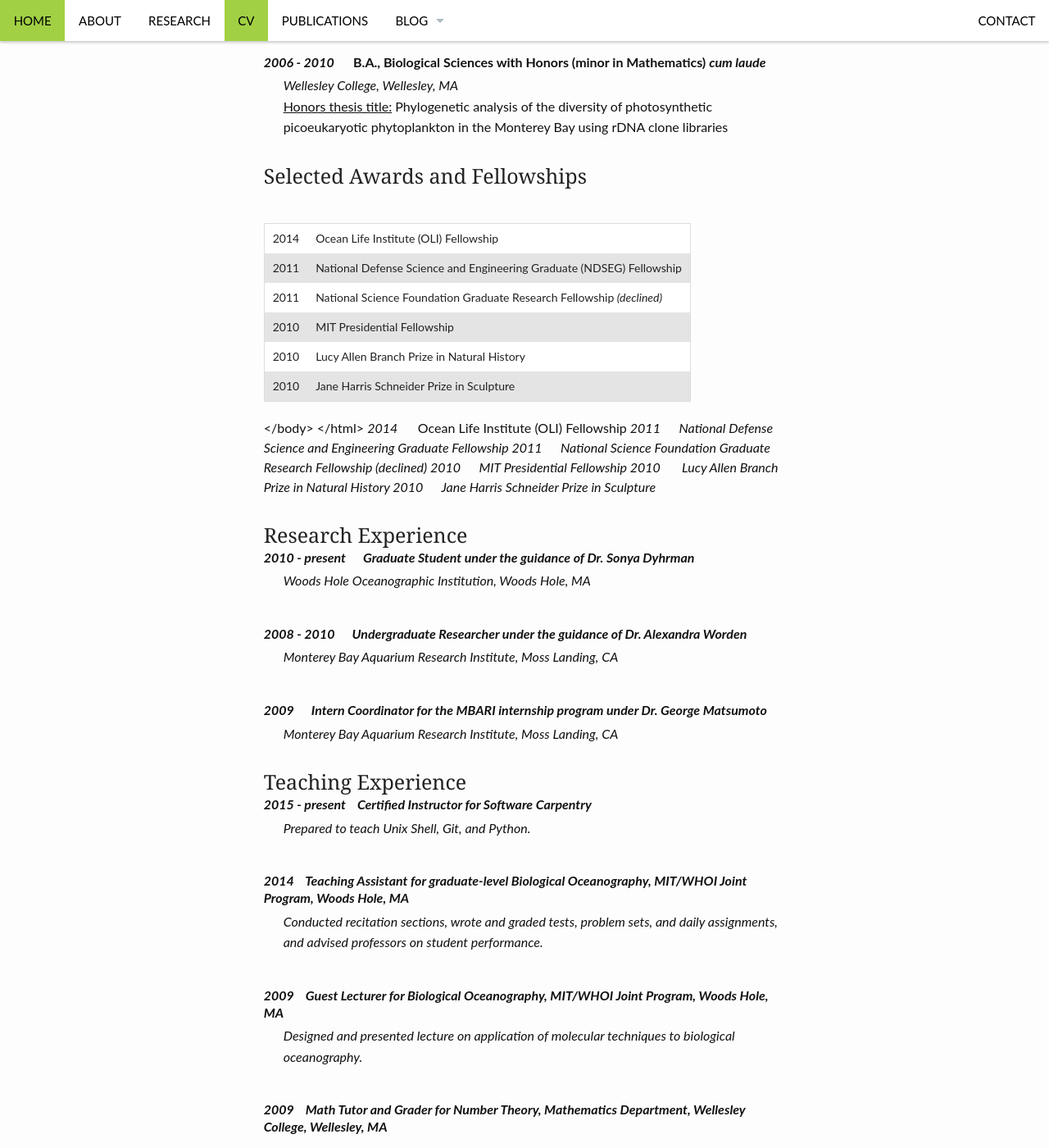
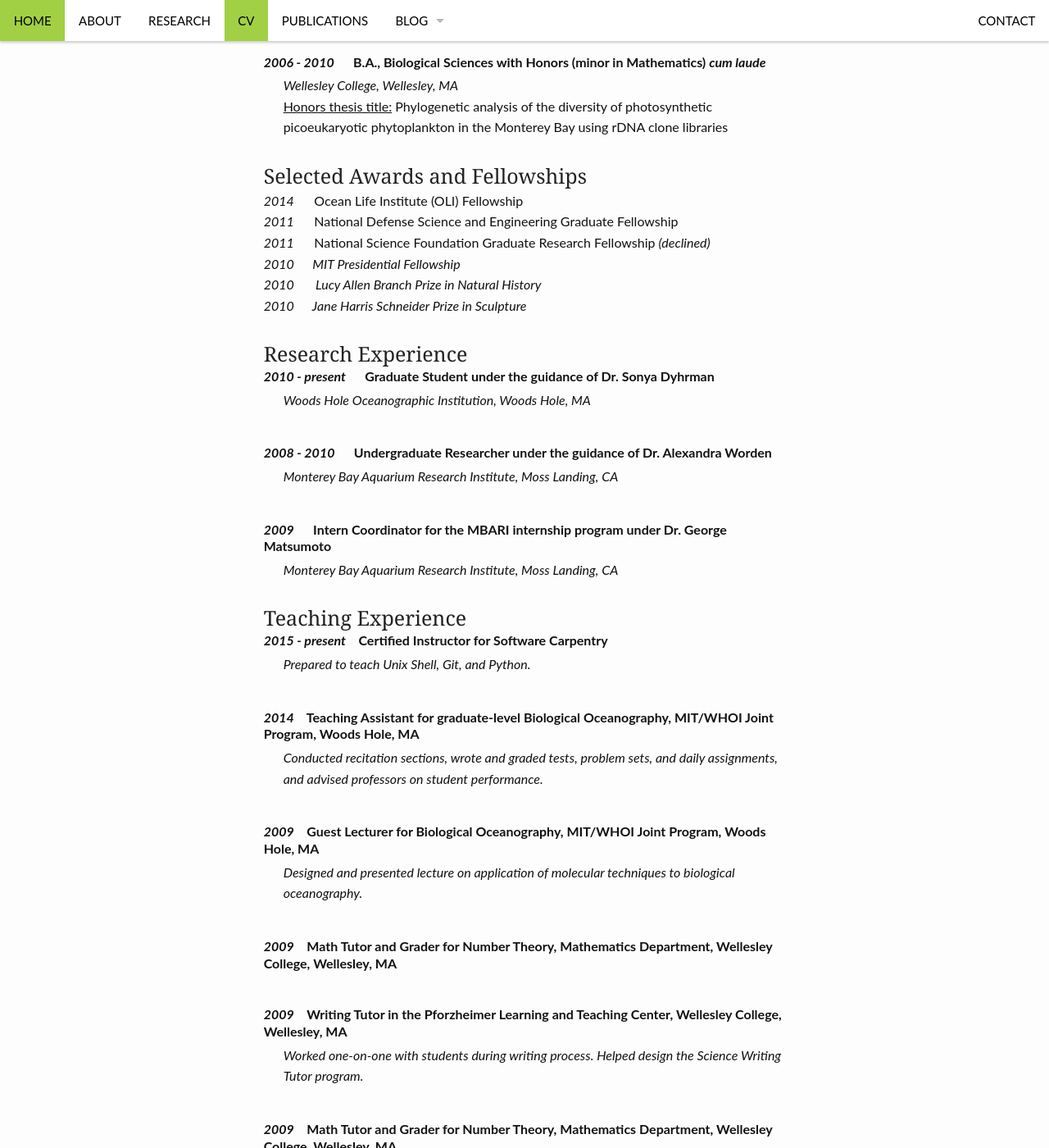
Before and after one commit to halexand/halexand.github.io, a Jekyll site: the page built from pages/CV.md, in a window 1280 px wide and 1400 px high, scrolled down 664 px. Shown: the whole window at 82% size. Built offline with Jekyll 4.4.1, drawn with Linux system fonts in a browser that asks for light colours; some of the changed text lies outside the part shown.

Commit message:
Update CV.md

```diff
--- a/pages/CV.md
+++ b/pages/CV.md
@@ -19,44 +19,41 @@ permalink: "/cv/"
 </dl>
 
 <h3>Selected Awards and Fellowships</h3>
-<table style="width:100%">
-<table border=0>
-<table bgcolor="#FFFFFF">
-   <tr>
-    <td>2014</td>
-    <td>Ocean Life Institute (OLI) Fellowship</td>
-  </tr>
+<!--<table style="width:100%">-->
+<!--<table border=0>-->
+<!--<table bgcolor="#FFFFFF">-->
+<!--   <tr>-->
+<!--    <td>2014</td>-->
+<!--    <td>Ocean Life Institute (OLI) Fellowship</td>		-->
+<!--  </tr>-->
 
-  <tr>
-    <td>2011</td>
-    <td>National Defense Science and Engineering Graduate (NDSEG) Fellowship</td>
-  </tr>
-  <tr>
-    <td>2011</td>
-    <td>National Science Foundation Graduate Research Fellowship <i>(declined)</i></td>
-  </tr>
-  <tr>
-    <td>2010</td>
-    <td>MIT Presidential Fellowship</td>
-  </tr>
-    <tr>
-    <td>2010</td>
-    <td>Lucy Allen Branch Prize in Natural History</td>
-  </tr>
-    <tr>
-    <td>2010</td>
-    <td>Jane Harris Schneider Prize in Sculpture</td>
-  </tr>
-</table>
-
-</body>
-</html>
-<i>2014</i>&nbsp;&nbsp;&nbsp;&nbsp;&nbsp;&nbsp;Ocean Life Institute (OLI) Fellowship
-<i>2011&nbsp;&nbsp;&nbsp;&nbsp;&nbsp;&nbsp;National Defense Science and Engineering Graduate Fellowship
-<i>2011&nbsp;&nbsp;&nbsp;&nbsp;&nbsp;&nbsp;National Science Foundation Graduate Research Fellowship (declined)
-<i>2010&nbsp;&nbsp;&nbsp;&nbsp;&nbsp;&nbsp;MIT Presidential Fellowship
-<i>2010&nbsp;&nbsp;&nbsp;&nbsp;&nbsp;&nbsp; Lucy Allen Branch Prize in Natural History
-<i>2010&nbsp;&nbsp;&nbsp;&nbsp;&nbsp;&nbsp;Jane Harris Schneider Prize in Sculpture
+<!--  <tr>-->
+<!--    <td>2011</td>-->
+<!--    <td>National Defense Science and Engineering Graduate (NDSEG) Fellowship</td>		-->
+<!--  </tr>-->
+<!--  <tr>-->
+<!--    <td>2011</td>-->
+<!--    <td>National Science Foundation Graduate Research Fellowship <i>(declined)</i></td>		-->
+<!--  </tr>-->
+<!--  <tr>-->
+<!--    <td>2010</td>-->
+<!--    <td>MIT Presidential Fellowship</td>		-->
+<!--  </tr>-->
+<!--    <tr>-->
+<!--    <td>2010</td>-->
+<!--    <td>Lucy Allen Branch Prize in Natural History</td>		-->
+<!--  </tr>-->
+<!--    <tr>-->
+<!--    <td>2010</td>-->
+<!--    <td>Jane Harris Schneider Prize in Sculpture</td>		-->
+<!--  </tr>-->
+<!--</table>-->
+<i>2014</i>&nbsp;&nbsp;&nbsp;&nbsp;&nbsp;&nbsp;Ocean Life Institute (OLI) Fellowship<br>
+<i>2011</i>&nbsp;&nbsp;&nbsp;&nbsp;&nbsp;&nbsp;National Defense Science and Engineering Graduate Fellowship<br>
+<i>2011</i>&nbsp;&nbsp;&nbsp;&nbsp;&nbsp;&nbsp;National Science Foundation Graduate Research Fellowship <i>(declined)<i><br>
+<i>2010</i>&nbsp;&nbsp;&nbsp;&nbsp;&nbsp;&nbsp;MIT Presidential Fellowship<br>
+<i>2010</i>&nbsp;&nbsp;&nbsp;&nbsp;&nbsp;&nbsp; Lucy Allen Branch Prize in Natural History<br>
+<i>2010</i>&nbsp;&nbsp;&nbsp;&nbsp;&nbsp;&nbsp;Jane Harris Schneider Prize in Sculpture<br>
 
 <h3>Research Experience</h3>
 <dl>
```
